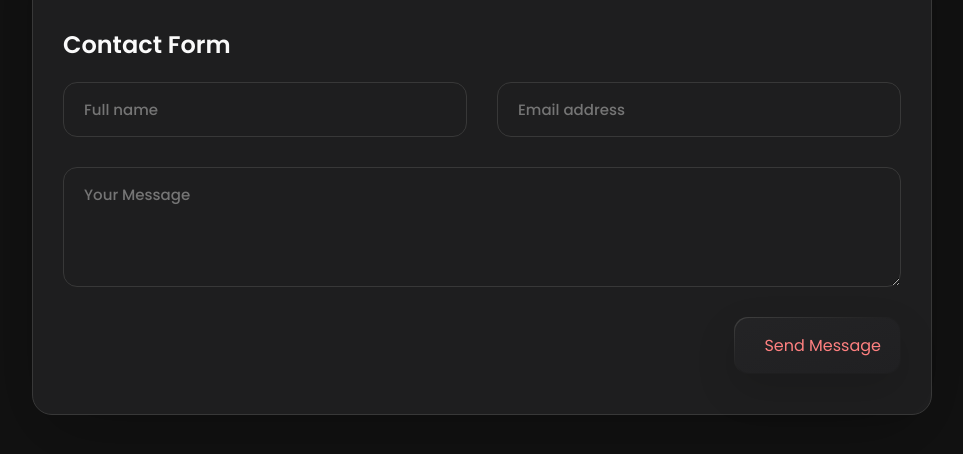
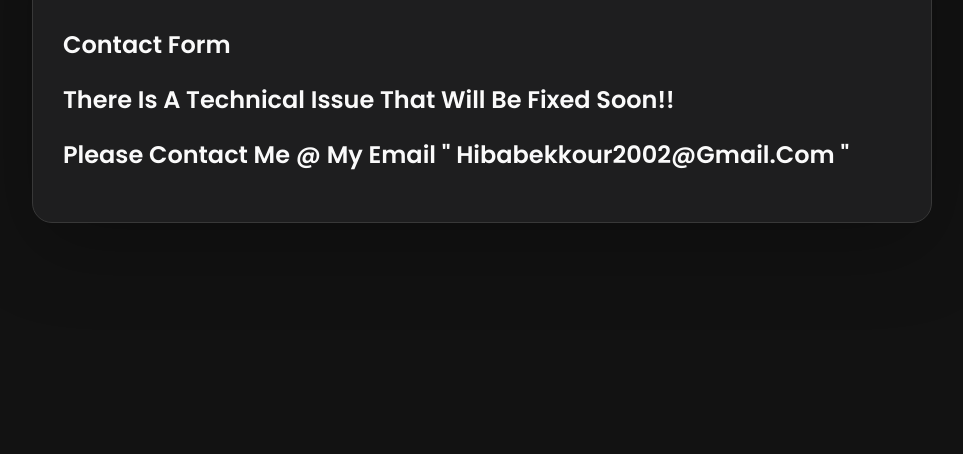
Before and after one commit to hibaBekkour/hibabekkour.github.io, a plain HTML site: page Hiba_Bekkour.html in a window 1280 px wide. Both pictures are taken after a click on the button "Contact". Shown: the part 162-616 px from the top of the page, without its empty margins (158-1121 px from the left). Drawn offline with Linux system fonts and the light colour scheme.

Commit message:
Update Hiba_Bekkour.html

```diff
--- a/Hiba_Bekkour.html
+++ b/Hiba_Bekkour.html
@@ -1109,11 +1109,13 @@
 
 
 
-        <section class="contact-form">
+         <section class="contact-form">
 
           <h3 class="h3 form-title">Contact Form</h3>
+           <h3 class="h3 form-title">there is a technical issue that will be fixed soon!!</h3>
+            <h3 class="h3 form-title">please contact me @ my email " hibabekkour2002@gmail.com "</h3>
 
-          <form action="#" class="form" >
+         <!--  <form action="#" class="form" >
 
             <div class="input-wrapper">
               <input type="text" name="name" class="form-input" placeholder="Full name" required data-form-input>
@@ -1127,7 +1129,7 @@
               <span>Send Message</span>
             </button>
 
-          </form>
+          </form> -->
 
         </section>
 
```
